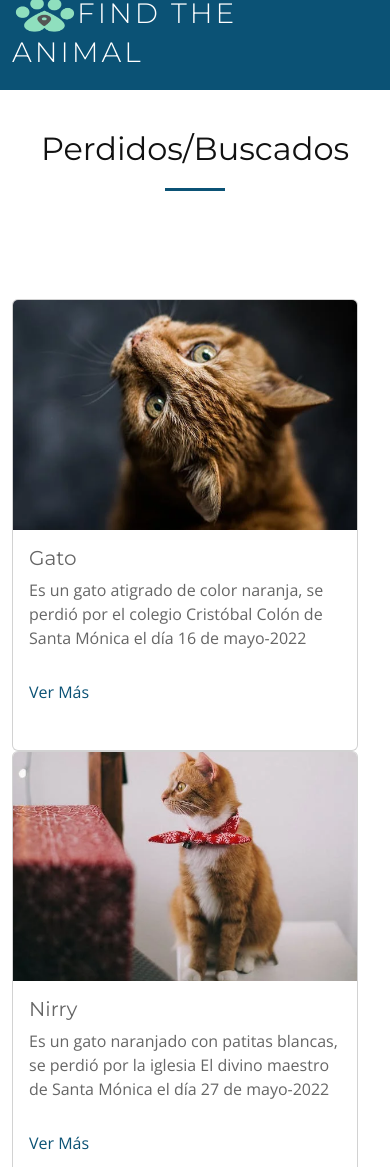
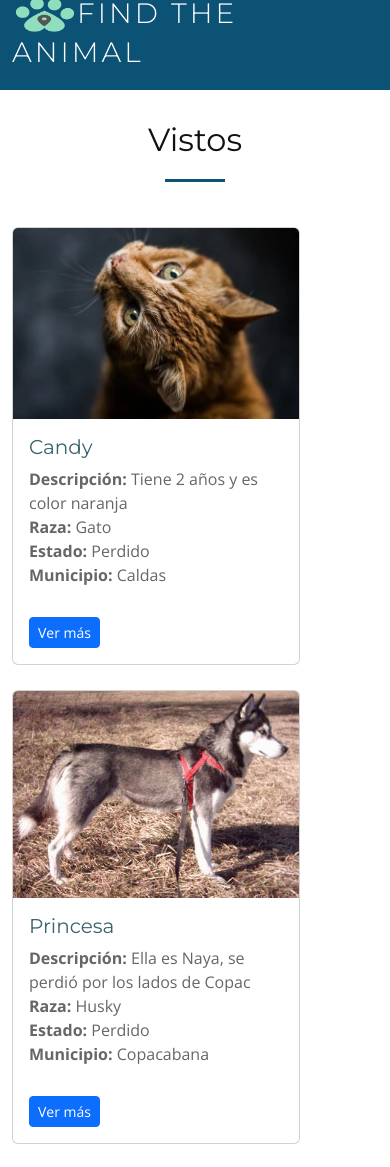
Before and after one commit to luism-24/FINDTHEANIMAL, a PHP site: page /Buscados1.php in a window 390 px wide. Shown: the top 1167 px of the page. Run offline with PHP 8.4, Linux system fonts and the light colour scheme; data comes from the database, SQL or seed files in the repository.

Commit message:
Se hicieron las consultas de las tarjetas

```diff
--- a/Vista/Buscados1.php
+++ b/Vista/Buscados1.php
@@ -2,95 +2,66 @@
 include('Menu.php');
 ?>
 
+<section class="container mt-5">
+  <div class="row mt-5">
+
+  <div class="section-header" style="margin-top: 25px">
+          <h3 class="section-title">Vistos</h3>
+          <span class="section-divider"></span>
+        </div>
+      <!-- Después de crear la fila hacemos la consulta a la tabla que deseamos mostrar datos-->
+      <?php
+              #Conectamos a la Base de datos
+                    include( '../Controlador/conex.php');
+                  #Creamos una variable, $Consulta, que va a contener el Script Select(Consulta a la base de datos)
+
+                    $Consulta="SELECT Idanimal, Nombreanimal, Fotoanimal, Descrianimal, Descriraza, Descriestado, Descrimuni FROM animal INNER JOIN raza ON  raza.Idraza = animal.Idraza
+                    INNER JOIN estado ON animal.idestado = 1
+                    INNER JOIN municipio ON municipio.Idmunicipio = animal.Idmunicipio";
+                     #Creamos una variable, $Tour que es envia la conexión y ejecuta la consulta $Consulta
+                    $Tour=$conexion->query($Consulta);
+                     #Creamos un ciclo que permite que los datos de la consulta sean insertados en un vector
+                     #llamado $row, que se ejecuta mientras se encuentres datos dentro de la tabla que estamos
+                     #consultando
+
+                    while ($row=$Tour->fetch_row()){
+                   ?>
+                     <!-- Insertamos el div que permite determinar el espacio en que estará insertada la columna-->
+           <div class="col-md-4 col-sm-12">
+         <!-- De acuerdo a la versión de Bootstrap que estamos manejando, creamos una sola tarjeta-->
+            <div class="card" style="width: 18rem; margin-top: 25px">
+             <!-- En la etiqueta de imágenes creamos la ruta donde vamos a insertar las imágenes y consultamos
+             el nombre  de la imagen, en este caso esta en la posición 5; recordemos  que la carpeta que estamos
+            llamando debe contener el nombre y extensión de la imagen que estamos consultando,
+            en este caso, las imágenes deben estar en la carpeta assets/img (Vista)-->
+            <img src="App/Admon/img/<?php echo ''.$row[2].''; ?>" class="card-img-top" alt="...">
+            <div class="card-body">
+                 <!-- En la posición 1 está el nombre del sitio -->
+                <h5 class="card-title" style="color: #3b626f;"><?php echo ''.$row[1].''; ?></h5>
+                 <!-- Consultamos los demás datos desde la base de datos -->
+                <p class="card-text card-text1">
+                <b>Descripción: </b><?php echo ''.$row[3].''; ?><br>
+                <b>Raza: </b><?php echo ''.$row[4].''; ?><br>
+                <b>Estado: </b><?php echo ''.$row[5].''; ?><br>
+                <b>Municipio: </b><?php echo ''.$row[6].''; ?><br>
 
 
-    <section id="Buscado">
-      <div class="Body2"></div>
-      <div style="margin-top: 130px;">
-        <div class="section-header">
-          <h3 class="section-title">Perdidos/Buscados</h3>
-          <span class="section-divider"></span>
-          <p class="section-description"></p>
-        </div>
-      <div class="mt-5"></div>
-       <div class="container">
-        <div class="card-group">
-         <div class="col-md-4 col-sm-12">
-          <div class="card"style="margin-right: 20px;">
-            <img src="assets/img/Buscados/gato1.png" class="card-img-top" alt="...">
-            <div class="card-body">
-              <h5 class="card-title">Gato</h5>
-              <p class="card-text">Es un gato atigrado de color naranja, se perdió por el colegio Cristóbal Colón de Santa Mónica el día 16 de mayo-2022 </p>
-              <p><a href="registrate.php">Ver Más</a></p>
+                </p>
+                <a href="#" class="btn btn-primary btn-sm">Ver más</a>
             </div>
-           </div>
+
+            </div>
+
          </div>
-           <div class="col-md-4 col-sm-12">
-          <div class="card"style="margin-right: 20px;">
-            <img src="assets/img/Buscados/gato2.png" class="card-img-top" alt="...">
-            <div class="card-body">
-              <h5 class="card-title">Nirry</h5>
-              <p class="card-text">Es un gato naranjado con patitas blancas, se perdió por la iglesia El divino maestro de Santa Mónica el día 27 de mayo-2022</p>
-              <p><a href="registrate.php">Ver Más</a></p>
-            </div>
-           </div>
-          </div>
-          <div class="col-md-4 col-sm-12">
-          <div class="card"style="margin-right: 20px;">
-            <img src="assets/img/Buscados/perro1.png" class="card-img-top" alt="...">
-            <div class="card-body">
-              <h5 class="card-title">Paco</h5>
-              <p class="card-text">Es un perro chihuahua de mayor edad blanco y negro, se perdió por el mall santana de calasanz el día 30 de abril-2023</p>
-              <p><a href="registrate.php">Ver Más</a></p>
-            </div>
-          </div>
-         </div>
-        </div>
-       </div>
-       <div class="mt-3"></div>
-       <div class="container">
-        <div class="card-group">
-         <div class="col-md-4 col-sm-12">
-          <div class="card"style="margin-right: 20px;">
-            <img src="assets/img/Buscados/perro3.png" class="card-img-top" alt="...">
-            <div class="card-body">
-              <h5 class="card-title">Eco</h5>
-              <p class="card-text">Es un perro de mayor edad negro y café, se perdió por el la iglesia San Marcos de Envigado el día 12 de enero-2023</p>
-              <p><a href="registrate.php">Ver Más</a></p>
-            </div>
-          </div>
-         </div>
-          <div class="col-md-4 col-sm-12">
-           <div class="card"style="margin-right: 20px;">
-            <img src="assets/img/Buscados/perro2.png" class="card-img-top" alt="...">
-            <div class="card-body">
-              <h5 class="card-title">Ola y Paco</h5>
-              <p class="card-text">Son un par de perros que son hermanos, estos son marrones y tienen un collar rojo, se perdieron por el primer parque de Laurenes el día 24 de mayo-2023</p>
-              <p><a href="registrate.php">Ver Más</a></p>
-            </div>
-           </div>
-          </div>
-          <div class="col-md-4 col-sm-12">
-           <div class="card"style="margin-right: 20px;">
-            <img src="assets/img/Buscados/gato3.png" class="card-img-top" alt="...">
-            <div class="card-body">
-              <h5 class="card-title">Júpiter</h5>
-              <p class="card-text">Es un gato blanco con las orejas, cara y patas con un degradado a negro , se perdió por la iglesia El divino maestro de Santa Mónica el día 07 de febrero-2023</p>
-              <p><a href="registrate.php">Ver Más</a></p>
-            </div>
-           </div>
-          </div>
-        </div>
-       </div>
-      </div>
-      </div>
-    </section><!-- End Hero Section -->
-    <section class="inner-page">
-      <div class="container">
-        <p>
-        </p>
-      </div>
-    </section>
+         <?php } ?>
+              <!-- Cerramos las instruccion While donde termina el div de las columnas -->
+  </div>
+
+
+
+
+
+</section>
 
   </main><!-- End #main -->
 
```
Also changed, not shown: Vista/Vistos.php (+10 -8 lines), Vista/tiendasasociadas.php (+54 -77 lines).
